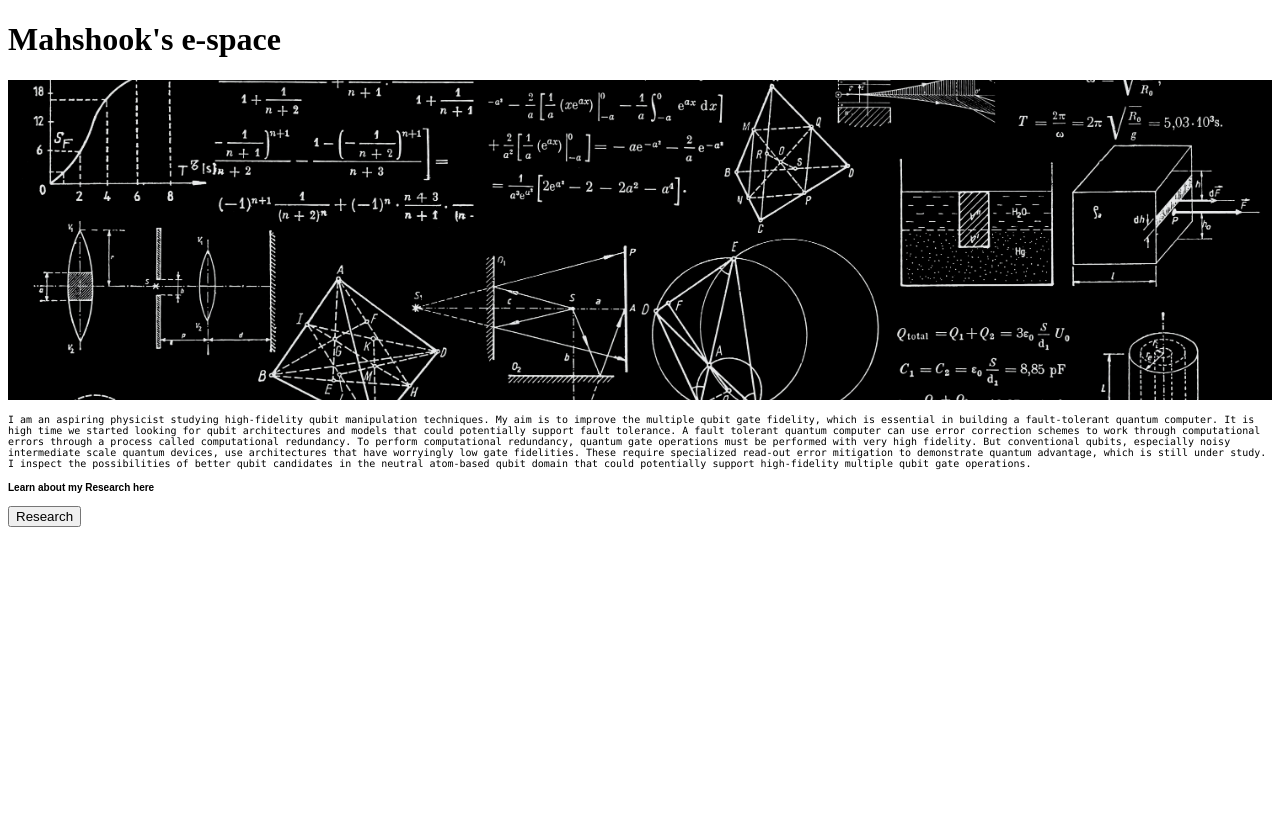
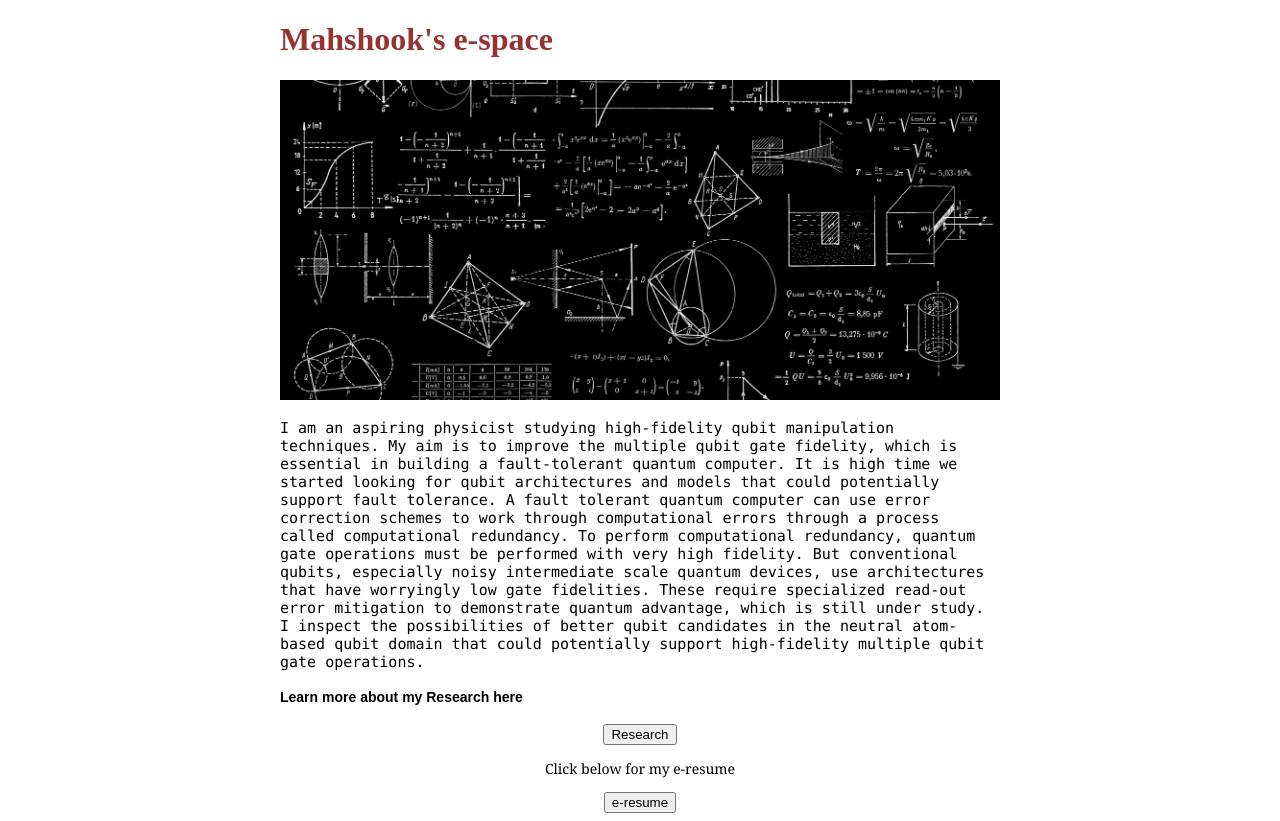
Before and after one commit to Mahshook-Q/Personal-Website, a Flask app: page / in a window 1280 px wide. Before the commit the page ends 527 px from the top, so only its background shows below. Run offline with Flask 2, Linux system fonts and the light colour scheme.

Commit message:
Added HTML and CSS

```diff
--- a/templates/home.html
+++ b/templates/home.html
@@ -4,7 +4,8 @@
     <title>Welcome</title>
     <style>
     #header {
-    font-family: "papyrus"
+    font-family: "papyrus";
+    color: rgb(150,50,50);
     }
     #i2 {
       width: 100%;
@@ -13,22 +14,41 @@
 
     p {
       font-family: "Lucida Console";
-      font-size: 10px;
+      font-size: 15px;
     }
 
     h4 {
-      font-size: 10px;
+      font-size: 14px;
       font-family: "arial";
       font-weight: "normal";
+    }
+    #container {
+      max-width : 720px;
+      margin: 0 auto 0 auto;
+    }
 
+    .a{
+      font-family: "georgia";
+      font-size: 14px;
     }
       </style>
-  </head>
-  <body>
-    <h1 id = header> Mahshook's e-space </h1>
-    <img id =i2 src = "https://personal-website-1.mahshook.repl.co/static/wP2.jpg"height = "320">
-    <p>I am an aspiring physicist studying high-fidelity qubit manipulation techniques. My aim is to improve the multiple qubit gate fidelity, which is essential in building a fault-tolerant quantum computer. It is high time we started looking for qubit architectures and models that could potentially support fault tolerance. A fault tolerant quantum computer can use error correction schemes to work through computational errors through a process called computational redundancy. To perform computational redundancy, quantum gate operations must be performed with very high fidelity. But conventional qubits, especially noisy intermediate scale quantum devices, use architectures that have worryingly low gate fidelities. These require specialized read-out error mitigation to demonstrate quantum advantage, which is still under study. I inspect the possibilities of better qubit candidates in the neutral atom-based qubit domain that could potentially support high-fidelity multiple qubit gate operations. </p>
-    <h4>Learn about my Research here</h4>
-    <button>Research</button>
+
+  </margin: left;y>
+    <div id = "container">
+      <h1 id = "header"> Mahshook's e-space </h1>
+      <img id ="i2" src = "https://personal-website-1.mahshook.repl.co/static/wP2.jpg"height = "320">
+      <p>I am an aspiring physicist studying high-fidelity qubit manipulation techniques. My aim is to improve the multiple qubit gate fidelity, which is essential in building a fault-tolerant quantum computer. It is high time we started looking for qubit architectures and models that could potentially support fault tolerance. A fault tolerant quantum computer can use error correction schemes to work through computational errors through a process called computational redundancy. To perform computational redundancy, quantum gate operations must be performed with very high fidelity. But conventional qubits, especially noisy intermediate scale quantum devices, use architectures that have worryingly low gate fidelities. These require specialized read-out error mitigation to demonstrate quantum advantage, which is still under study. I inspect the possibilities of better qubit candidates in the neutral atom-based qubit domain that could potentially support high-fidelity multiple qubit gate operations. </p>
+      <h4>Learn more about my Research here</h4>
+    <div style = "text-align: center;">
+      <button>Research</button>
+      <p class="a">
+        Click below for my e-resume
+      </p>
+      <div style = "tecentergn: center;">
+        <button>e-resume</button>
+      </div>
+    </div>
+
+    </div>
   </body>
-<html>
+</html>
```
